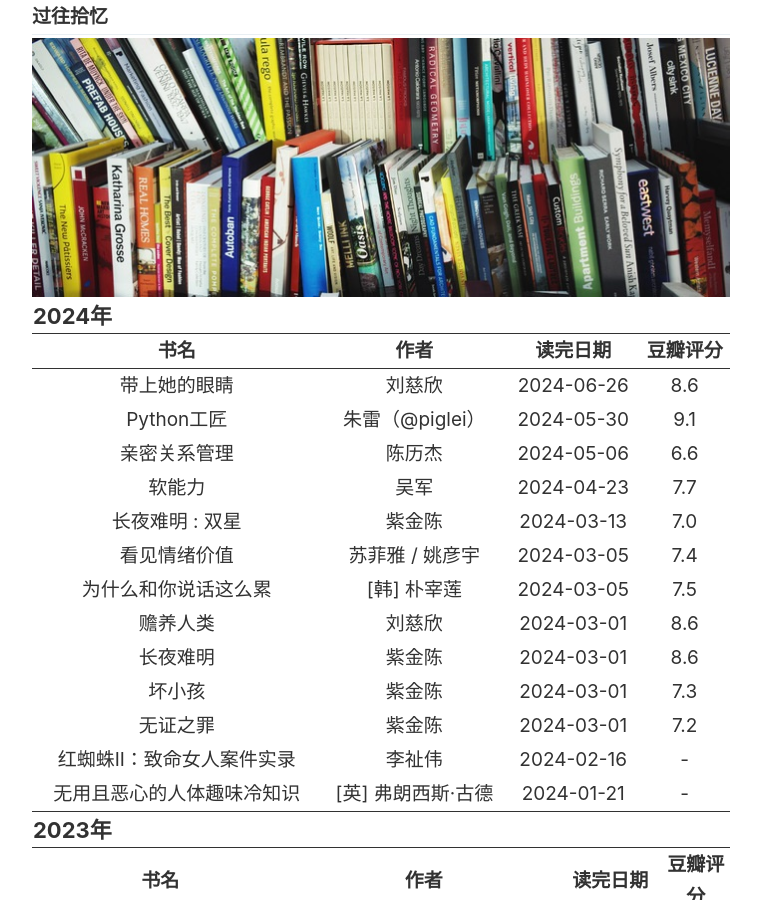
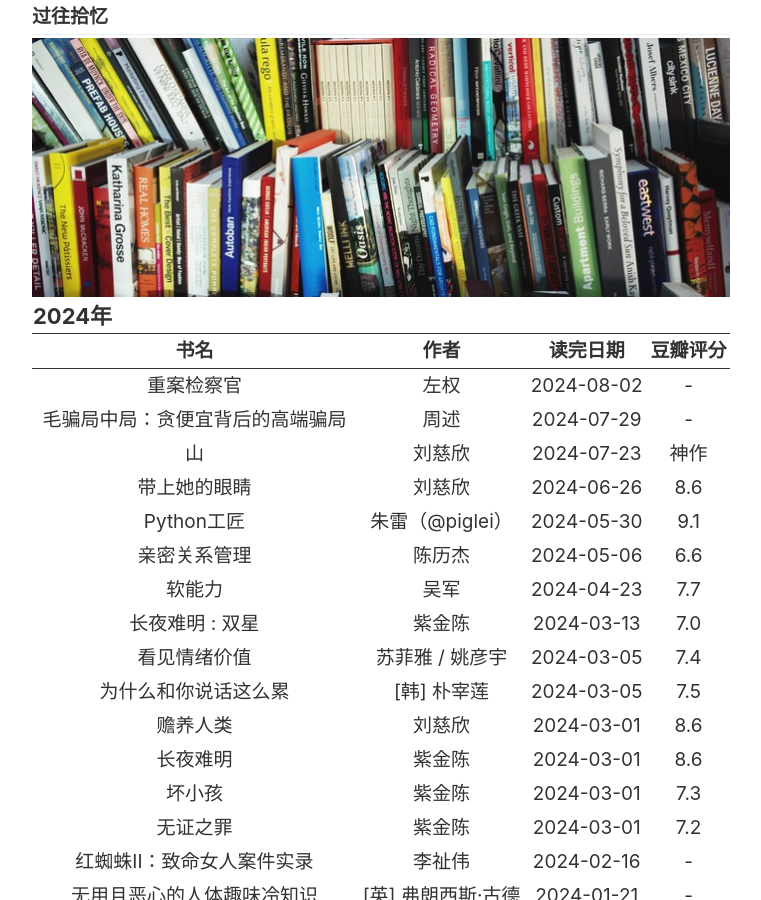
Before and after one commit to SWHL/SWHL.github.io, a Jekyll site: the page built from _pages/books.md, in a window 1280 px wide and 900 px high. Shown: the whole window, without its empty margins (259-1020 px from the left). Built offline with Jekyll 4.4.1, drawn with Linux system fonts in a browser that asks for light colours.

Commit message:
chore: Update video and books

```diff
--- a/_pages/books.md
+++ b/_pages/books.md
@@ -16,6 +16,24 @@ image: "./images/pages/books.jpg"
         </tr>
 　　</thead>
     <tbody>
+    　　<tr>
+    　　　　　<td><a href="https://weread.qq.com/web/bookDetail/67f321b0813ab8a15g011b9c" target="_blank">重案检察官</a></td>
+    　　　　　<td>左权</td>
+    　　　　　<td>2024-08-02</td>
+    　　　　　<td>-</td>
+    　　</tr>
+    　　<tr>
+    　　　　　<td><a href="https://weread.qq.com/web/bookDetail/e4a32960813ab89c3g01927f" target="_blank">毛骗局中局：贪便宜背后的高端骗局</a></td>
+    　　　　　<td>周述</td>
+    　　　　　<td>2024-07-29</td>
+    　　　　　<td>-</td>
+    　　</tr>
+    　　<tr>
+    　　　　　<td><a href="https://weread.qq.com/web/bookDetail/ac132cd071a2727bac1b359" target="_blank">山</a></td>
+    　　　　　<td>刘慈欣</td>
+    　　　　　<td>2024-07-23</td>
+    　　　　　<td>神作</td>
+    　　</tr>
     　　<tr>
     　　　　　<td><a href="https://book.douban.com/subject/1170539/" target="_blank">带上她的眼睛</a></td>
     　　　　　<td>刘慈欣</td>
@@ -96,7 +114,6 @@ image: "./images/pages/books.jpg"
     　　</tr>
     </tbody>
 </table>
-
 
 <table style="line-height:32px;width:100%; height:100%; margin: 0 auto;text-align:center;border-bottom:1px solid;">
     <thead>
@@ -269,7 +286,6 @@ image: "./images/pages/books.jpg"
     　　</tr>
     </tbody>
 </table>
-
 
 <table style="line-height:32px;width:100%; height:100%; margin: 0 auto;text-align:center;border-bottom:1px solid;">
     <thead>
```
Also changed, not shown: _pages/videos.md (+5 -1 lines).
